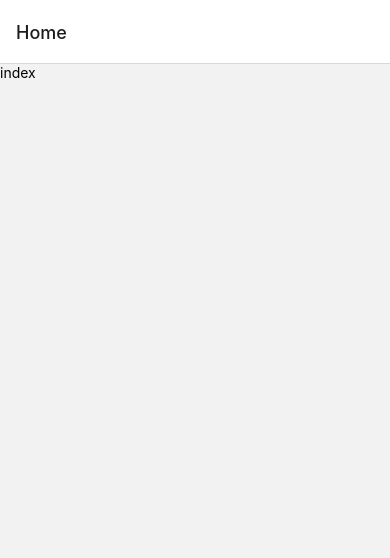
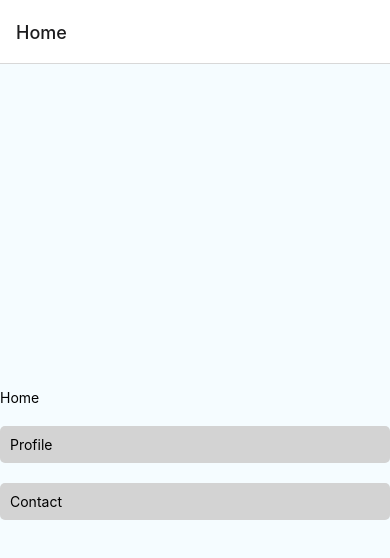
Before and after one commit to ArthBG/navigation-react-native, a React Native app: screen /Home in a window 390 px wide. Shown: the top 558 px of the page. Built offline with nearby package versions, Linux system fonts and the light colour scheme.

Commit message:
Update Contact and Home screens

```diff
--- a/src/screens/Contact/index.jsx
+++ b/src/screens/Contact/index.jsx
@@ -3,7 +3,7 @@ import { View, Text } from 'react-native'
 export default function Contact() {
   return (
     <View>
-      <Text>index</Text>
+      <Text>Contato</Text>
     </View>
   )
 }
--- /dev/null
+++ b/src/screens/Contact/styles.js
@@ -0,0 +1,19 @@
+import { StyleSheet } from 'react-native';
+
+const styles = StyleSheet.create({
+    container: {
+        flex: 1,
+        backgroundColor: '#F5FCFF',
+        allignItems: 'center',
+        justifyContent: 'center',
+    },
+    navButton: {
+        marginTop: 20,
+        padding: 10,
+        backgroundColor: 'lightgray',
+        borderRadius: 5,
+        color: 'black',
+    },
+});
+
+export default styles;
--- a/src/screens/Home/index.jsx
+++ b/src/screens/Home/index.jsx
@@ -1,9 +1,27 @@
-import { View, Text } from 'react-native'
+import { View, Text, TouchableOpacity } from 'react-native'
+
+import { useNavigation } from '@react-navigation/native'
+
+import styles from './styles'
 
 export default function Home() {
+    const navigation = useNavigation()
   return (
-    <View>
-      <Text>index</Text>
+    <View style={styles.container}>
+        <Text>Home</Text>
+        <TouchableOpacity
+            style={styles.navButton}
+            onPress={() => navigation.navigate('Profile')}
+        >
+            <Text>Profile</Text>
+        </TouchableOpacity>
+        <TouchableOpacity
+            style={styles.navButton}
+            onPress={() => navigation.navigate('Contact')}
+        >
+            <Text>Contact</Text>
+        </TouchableOpacity>
+
     </View>
   )
 }
--- /dev/null
+++ b/src/screens/Home/styles.js
@@ -0,0 +1,19 @@
+import { StyleSheet } from 'react-native';
+
+const styles = StyleSheet.create({
+    container: {
+        flex: 1,
+        backgroundColor: '#F5FCFF',
+        allignItems: 'center',
+        justifyContent: 'center',
+    },
+    navButton: {
+        marginTop: 20,
+        padding: 10,
+        backgroundColor: 'lightgray',
+        borderRadius: 5,
+        color: 'black',
+    },
+});
+
+export default styles;
--- a/src/screens/Profile/index.jsx
+++ b/src/screens/Profile/index.jsx
@@ -3,7 +3,7 @@ import { View, Text } from 'react-native'
 export default function Profile() {
   return (
     <View>
-      <Text>index</Text>
+      <Text>Profile</Text>
     </View>
   )
 }
--- /dev/null
+++ b/src/screens/Profile/styles.js
@@ -0,0 +1,19 @@
+import { StyleSheet } from 'react-native';
+
+const styles = StyleSheet.create({
+    container: {
+        flex: 1,
+        backgroundColor: '#F5FCFF',
+        allignItems: 'center',
+        justifyContent: 'center',
+    },
+    navButton: {
+        marginTop: 20,
+        padding: 10,
+        backgroundColor: 'lightgray',
+        borderRadius: 5,
+        color: 'black',
+    },
+});
+
+export default styles;
```
